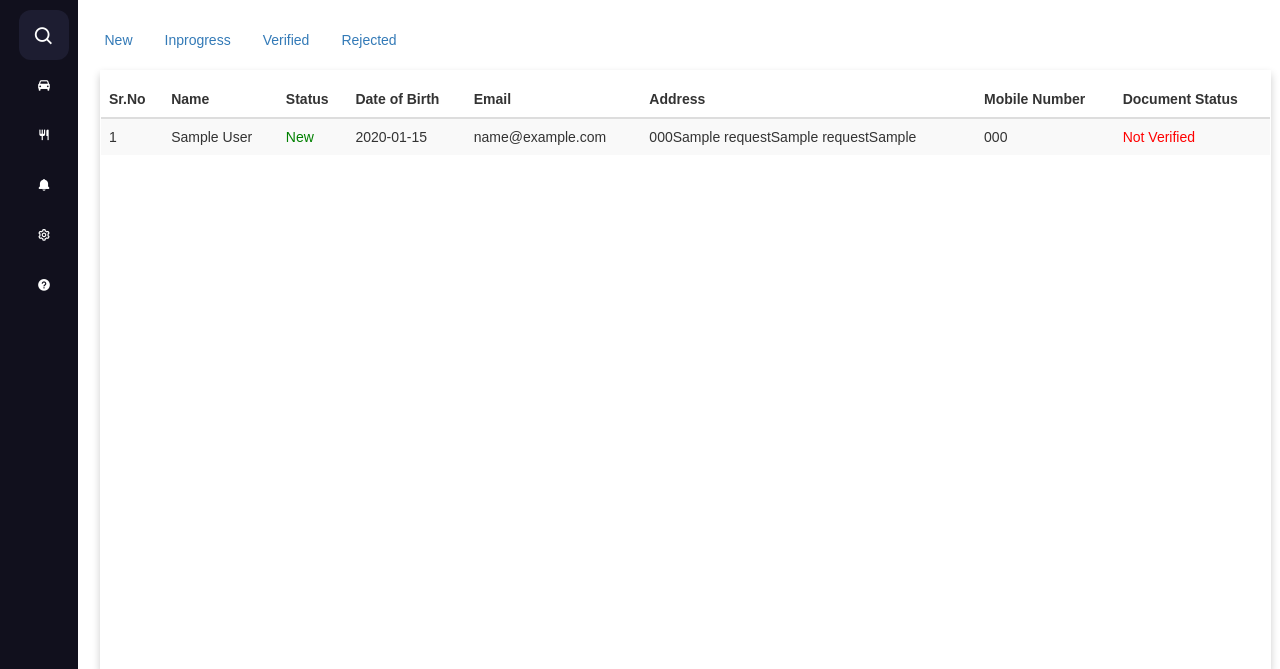
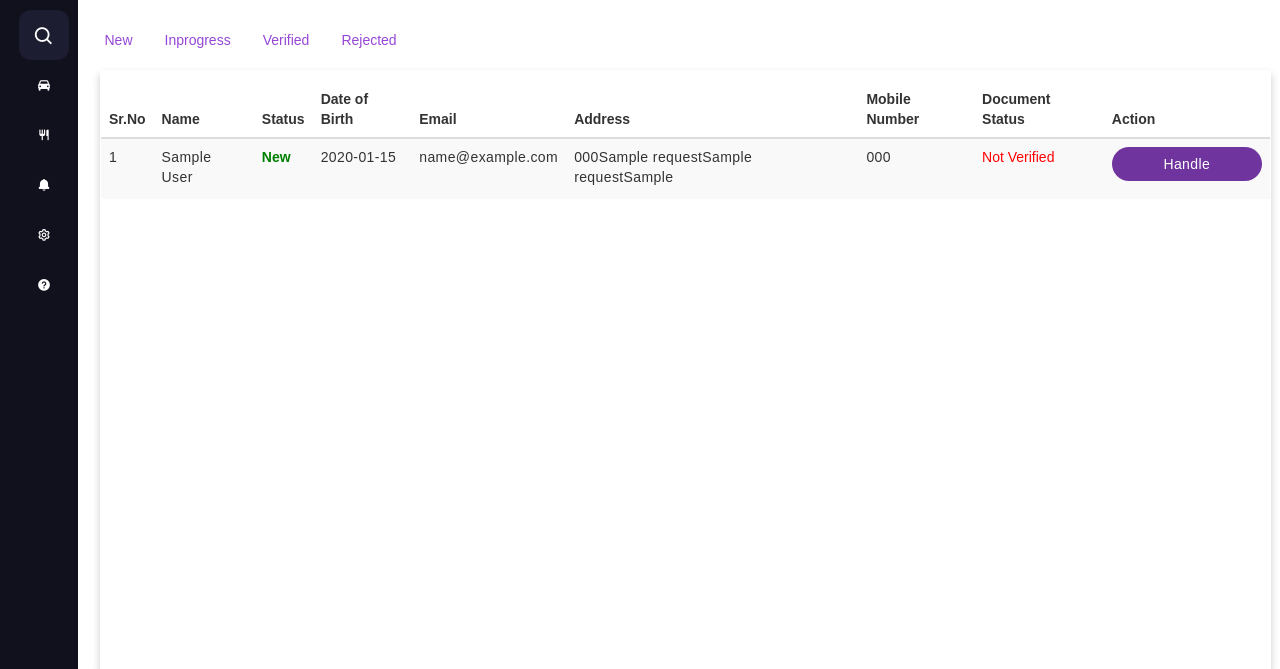
Before and after one commit to aniket0951/Siloar-dashboard, a Django app: page /driverReq in a window 1280 px wide; the page is wider, and only the part inside the window is pictured. Shown: the part 56-725 px from the top of that part. Run offline with Django 3.2, Linux system fonts and the light colour scheme; tables that the repository leaves empty hold one stand-in row (values such as "Sample post"); some libraries are stand-ins or nearby versions.

Commit message:
Attach required table to nav tabs and implement a button on new nav tab to handle the new request

```diff
--- a/static/css/DriverReq.css
+++ b/static/css/DriverReq.css
@@ -148,17 +148,17 @@
   height: 100px;
   padding: 10px;
   border-radius: 100%;
-    background-color: #F1F1F1;
+  background-color: #f1f1f1;
 }
 .circle-border {
   position: relative;
   width: 150px;
   height: 150px;
   border-radius: 100%;
-    background: linear-gradient(135deg, #F1AE28 40%, #693195 0%);
+  background: linear-gradient(135deg, #f1ae28 40%, #693195 0%);
 }
-  .sidebar.active ~ .list_graph .row .graph_cards .circle-border{
-    background: linear-gradient(135deg, #F1AE28 40%, #24D52A 0%);
+.sidebar.active ~ .list_graph .row .graph_cards .circle-border {
+  background: linear-gradient(135deg, #f1ae28 40%, #24d52a 0%);
 }
 .span_circle .span_a {
   background: #fff;
@@ -169,7 +169,7 @@
   float: right;
   margin: 65px -30px 0px 0px;
 }
-  .span_circle .span_b{
+.span_circle .span_b {
   background: #fff;
   color: #000;
   display: inline-block;
@@ -178,31 +178,31 @@
   float: left;
   margin: -15px 0px 10px -30px;
 }
-  .graph_card{
+.graph_card {
   position: relative;
   box-shadow: 0 4px 8px 0 rgba(0, 0, 0, 0.2);
   height: 85%;
   padding: 10px;
   background-color: #fff;
 }
-  .sidebar.active ~ .list_graph .graph_card{
+.sidebar.active ~ .list_graph .graph_card {
   width: 31%;
   color: white;
-    background-color: #6F349D;
+  background-color: #6f349d;
 }
-  .pie_text{
+.pie_text {
   display: list-item;
   float: right;
   margin: 15px -175px 0px 0px;
-    color: #6F349D;
+  color: #6f349d;
 }
-  .sidebar.active ~ .list_graph .graph_card .pie_text{
+.sidebar.active ~ .list_graph .graph_card .pie_text {
   color: white;
 }
 .graph_card:hover {
   box-shadow: 0 8px 16px 0 rgba(0, 0, 0, 0.2);
 }
-  .parenttab{
+.parenttab {
   position: absolute;
   /* width: calc(100% - 78px); */
   width: 100%;
@@ -210,10 +210,44 @@
   margin-left: 100px;
   margin-bottom: 25px;
 }
-  .parenttab .option_tab{
+.parenttab .option_tab {
   margin-left: -10.5px;
   margin-bottom: 10px;
 }
-  .option_page{
+.sidebar.active ~ .parenttab {
+  width: calc(100% - 240px);
+  left: 160px;
+}
+.option_page {
   margin-left: -120px;
 }
+.option_tab a {
+  color: #9647d6;
+}
+#rcorners1 {
+  border-radius: 25px;
+  background: #6F349D;
+  padding: 7px;
+  width:150px;
+  text-align:center;
+  color: white;
+}
+p.button:hover {
+  cursor: pointer;
+  box-shadow: 0 16px 16px 0 rgba(0, 0, 0, 0.2);
+  transform: scale(1.1);
+}
+p.padding  {
+  padding:0; margin:0;
+}
+.table_body_text {
+  text-align: left;
+  font: normal normal medium 20px/24px Roboto;
+  letter-spacing: 0.4px;
+  color: #333333;
+  opacity: 1;
+}
+.nav a:active {
+  font: normal normal normal Roboto;
+  color: #737373;
+}
--- a/static/css/style.css
+++ b/static/css/style.css
@@ -274,6 +274,3 @@ img {
 #list_graph{
   margin-top: 120px;
 }
-.option_tab{
-  margin-left: -120px;
-}
--- a/testapp/templates/DriverReq.html
+++ b/testapp/templates/DriverReq.html
@@ -21,7 +21,6 @@
 
     <script src="https://ajax.googleapis.com/ajax/libs/jquery/3.5.1/jquery.min.js"></script>
     <script src="https://maxcdn.bootstrapcdn.com/bootstrap/4.5.2/js/bootstrap.min.js"></script>
-
   </head>
   <body>
     <div class="sidebar" id="main">
@@ -108,21 +107,20 @@
       </nav>
     </div>
 
-
     <!-- list and graph card -->
     <section class="parenttab">
       <div class="">
-      <ul class="nav nav-pills option_tab"  role="tablist">
+        <ul class="nav nav-pills option_tab" role="tablist">
           <li class="nav-item">
-          <a class="nav-link active" data-toggle="pill" href="#new">New</a>
+            <a class="nav-link active" data-toggle="pill"href="#new">New</a>
           </li>
-        <li class="nav-item">
+          <li class="nav-item" >
             <a class="nav-link" data-toggle="pill" href="#progress">Inprogress</a>
           </li>
           <li class="nav-item">
-          <a class="nav-link" data-toggle="pill" href="#verified">Verified</a>
+            <a  class="nav-link" data-toggle="pill" href="#verified">Verified</a>
           </li>
-        <li class="nav-item">
+          <li class="nav-item" >
             <a class="nav-link" data-toggle="pill" href="#rejected">Rejected</a>
           </li>
         </ul>
@@ -130,7 +128,7 @@
         <div class="row tab-content">
           <!-- new request -->
           <div
-          class="table_parent_div col-lg-11 col-md-11  tab-pane active"
+            class="table_parent_div col-lg-11 col-md-11 tab-pane active"
             style="padding-bottom: 3%"
             id="new"
           >
@@ -146,6 +144,7 @@
                     <th scope="col">Address</th>
                     <th scope="col">Mobile Number</th>
                     <th scope="col">Document Status</th>
+                    <th scope="col">Action</th>
                   </tr>
                 </thead>
                 <tbody>
@@ -153,15 +152,18 @@
                   {% for i in data %}
                   <tr>
                     <td>&nbsp;</td>
-                  <td>{{i.full_name}}</td>
-                  <td style="color: green">New</td>
-                  <td>{{i.date_of_birth }}</td>
-                  <td>{{i.email}}</td>
-                  <td>
+                    <td class="table_body_text">{{i.full_name}}</td>
+                    <td style="color: green;  font-weight: bold; ">New</td>
+                    <td class="table_body_text">{{i.date_of_birth }}</td>
+                    <td class="table_body_text">{{i.email}}</td>
+                    <td class="table_body_text">
                       {{i.house_number|add:i.building_name|add:i.street_name|add:i.landmark}}
                     </td>
-                  <td>{{i.contact_number}}</td>
+                    <td class="table_body_text">{{i.contact_number}}</td>
                     <td style="color: red">Not Verified</td>
+                    <td class="table_body_text">
+                      <p id="rcorners1" class="button" onclick="handleRequest()">Handle</p>
+                    </td>
                   </tr>
                   {% endfor %}
                 </tbody>
@@ -171,7 +173,7 @@
 
           <!-- Inprogress -->
           <div
-          class="table_parent_div col-lg-11 col-md-11  tab-pane fade in"
+            class="table_parent_div col-lg-11 col-md-11 tab-pane fade in"
             style="padding-bottom: 3%"
             id="progress"
           >
@@ -195,14 +197,14 @@
                   <tr>
                     <td>&nbsp;</td>
                     <td>{{i.full_name}}</td>
-                  <td style="color: #F1AE28">Inprogress</td>
+                    <td style="color: #f1ae28">Inprogress</td>
                     <td>{{i.date_of_birth }}</td>
                     <td>{{i.email}}</td>
                     <td>
                       {{i.house_number|add:i.building_name|add:i.street_name|add:i.landmark}}
                     </td>
                     <td>{{i.contact_number}}</td>
-                  <td style="color: #F1AE28">Reviewing</td>
+                    <td style="color: #f1ae28">Reviewing</td>
                   </tr>
                   {% endfor %}
                 </tbody>
@@ -212,7 +214,7 @@
 
           <!-- Verified -->
           <div
-          class="table_parent_div col-lg-11 col-md-11  tab-pane fade in"
+            class="table_parent_div col-lg-11 col-md-11 tab-pane fade in"
             style="padding-bottom: 3%"
             id="verified"
           >
@@ -236,14 +238,14 @@
                   <tr>
                     <td>&nbsp;</td>
                     <td>{{i.full_name}}</td>
-                  <td style="color: #9647D6">Close</td>
+                    <td style="color: #9647d6">Close</td>
                     <td>{{i.date_of_birth }}</td>
                     <td>{{i.email}}</td>
                     <td>
                       {{i.house_number|add:i.building_name|add:i.street_name|add:i.landmark}}
                     </td>
                     <td>{{i.contact_number}}</td>
-                  <td style="color: #24D52A">Verified</td>
+                    <td style="color: #24d52a">Verified</td>
                   </tr>
                   {% endfor %}
                 </tbody>
@@ -253,7 +255,7 @@
 
           <!-- Rejected -->
           <div
-        class="table_parent_div col-lg-11 col-md-11  tab-pane fade in"
+            class="table_parent_div col-lg-11 col-md-11 tab-pane fade in"
             style="padding-bottom: 3%"
             id="rejected"
           >
@@ -291,10 +293,7 @@
               </table>
             </div>
           </div>
-
         </div>
-
-
       </div>
     </section>
 
@@ -311,6 +310,5 @@
         sidebar.classList.toggle("active");
       };
     </script>
-
   </body>
 </html>
```
Lines whose indentation alone changed are shown as unchanged.
